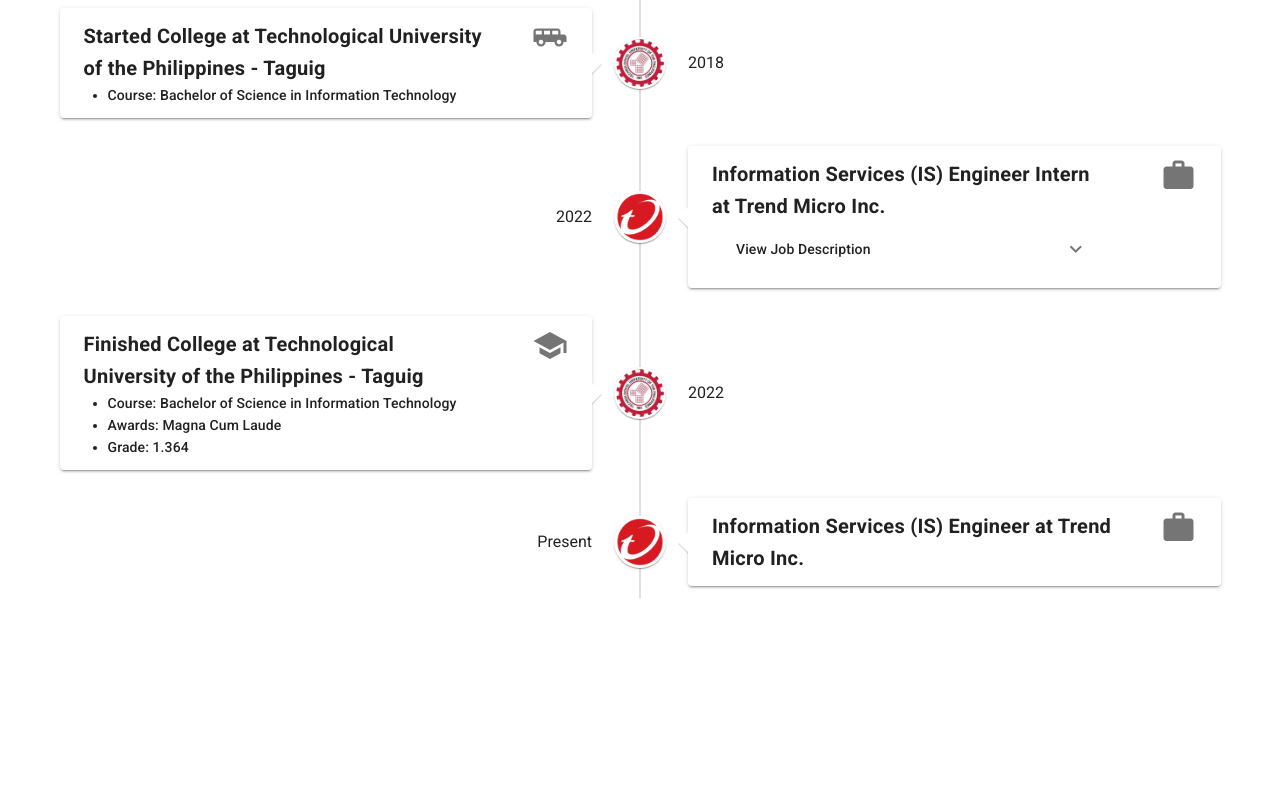
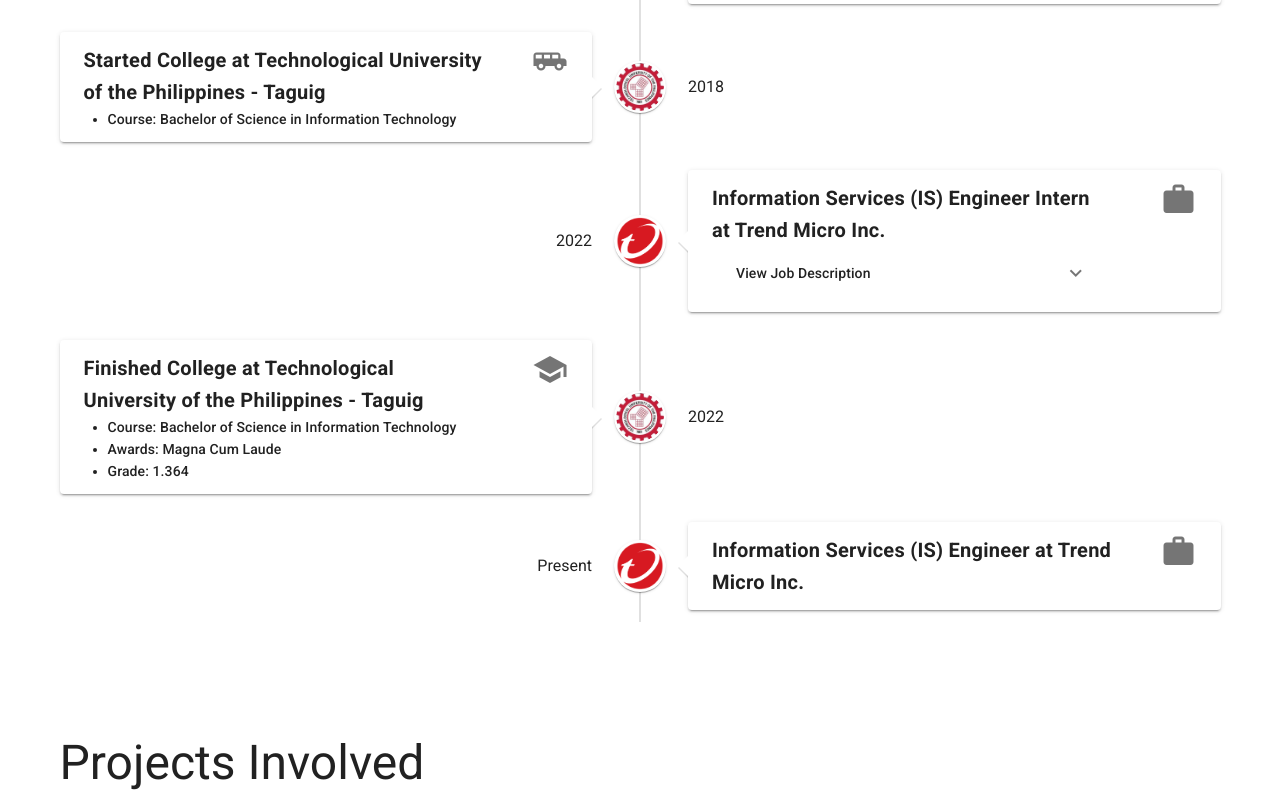
Before and after one commit to diazjhozua/my-portfolio, a Vue app: page / in a window 1280 px wide. Shown: the part 3312-4112 px from the top of the page. Before the commit the page ends 3950 px from the top, so only its background shows below. Built offline with nearby package versions, Linux system fonts and the light colour scheme; what vue-shell, vue-typed-js would draw is missing.

Commit message:
Added Hover State to EducationWork section

```diff
--- a/src/components/EducationWork.vue
+++ b/src/components/EducationWork.vue
@@ -1,11 +1,8 @@
 <template>
-  <section style="height: 600px">
+  <section class="mt-16">
     <v-container>
       <h2 class="text-h5 text-sm-h3">Education & Work Timeline</h2>
-
       <v-timeline :dense="$vuetify.breakpoint.smAndDown">
-        <!-- Start Junior High -->
-
         <v-timeline-item
           v-for="(experience, index) in experiences"
           :key="index"
@@ -20,7 +17,8 @@
           <template v-slot:opposite>
             <span>{{ experience.year }}</span>
           </template>
-          <v-card class="elevation-2 px-6">
+          <v-hover v-slot="{ hover }">
+            <v-card class="px-6" :elevation="hover ? 5 : 2">
               <v-row>
                 <v-col cols="12" md="10">
                   <div class="text-h6 font-weight-bold">
@@ -72,6 +70,7 @@
                 </v-col>
               </v-row>
             </v-card>
+          </v-hover>
         </v-timeline-item>
       </v-timeline>
     </v-container>
--- /dev/null
+++ b/src/components/InvolvedProjects.vue
@@ -0,0 +1,11 @@
+<template>
+  <section class="mt-16">
+    <v-container>
+      <h2 class="text-h5 text-sm-h3">Projects Involved</h2>
+    </v-container>
+  </section>
+</template>
+
+<script>
+export default {};
+</script>
--- a/src/views/HomeView.vue
+++ b/src/views/HomeView.vue
@@ -4,6 +4,7 @@
     <tech-stack></tech-stack>
     <about-me></about-me>
     <education-work></education-work>
+    <involved-projects></involved-projects>
   </main>
 </template>
 
@@ -12,6 +13,7 @@
 import TechStack from "../components/TechStack";
 import AboutMe from "../components/AboutMe";
 import EducationWork from "../components/EducationWork";
+import InvolvedProjects from "@/components/InvolvedProjects.vue";
 
 export default {
   name: "HomeView",
@@ -21,6 +23,7 @@
     TechStack,
     AboutMe,
     EducationWork,
+    InvolvedProjects,
   },
 };
 </script>
```
Lines whose indentation alone changed are shown as unchanged.
